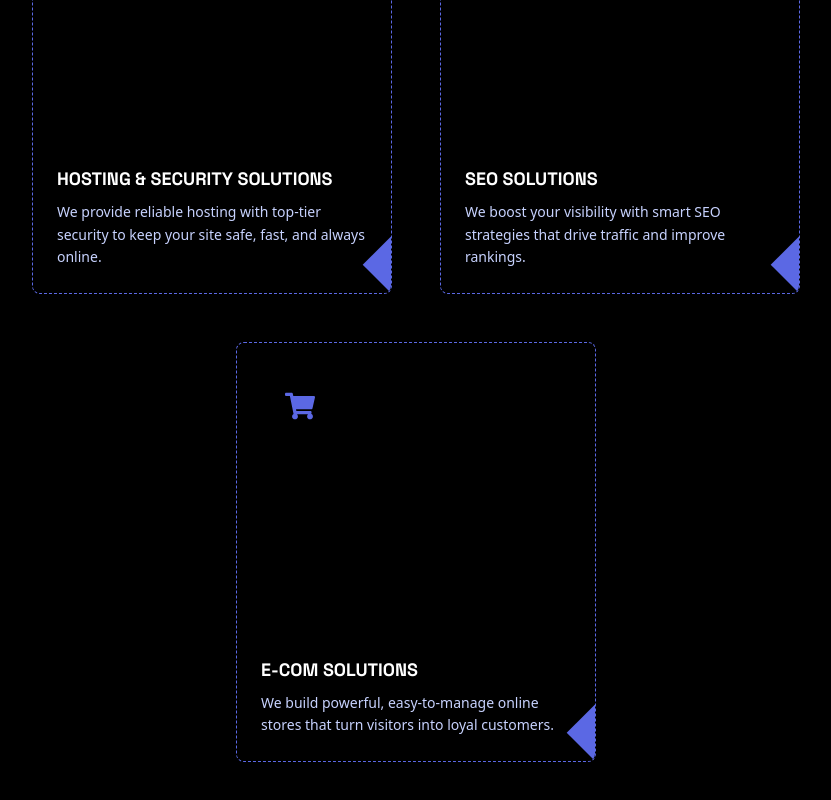
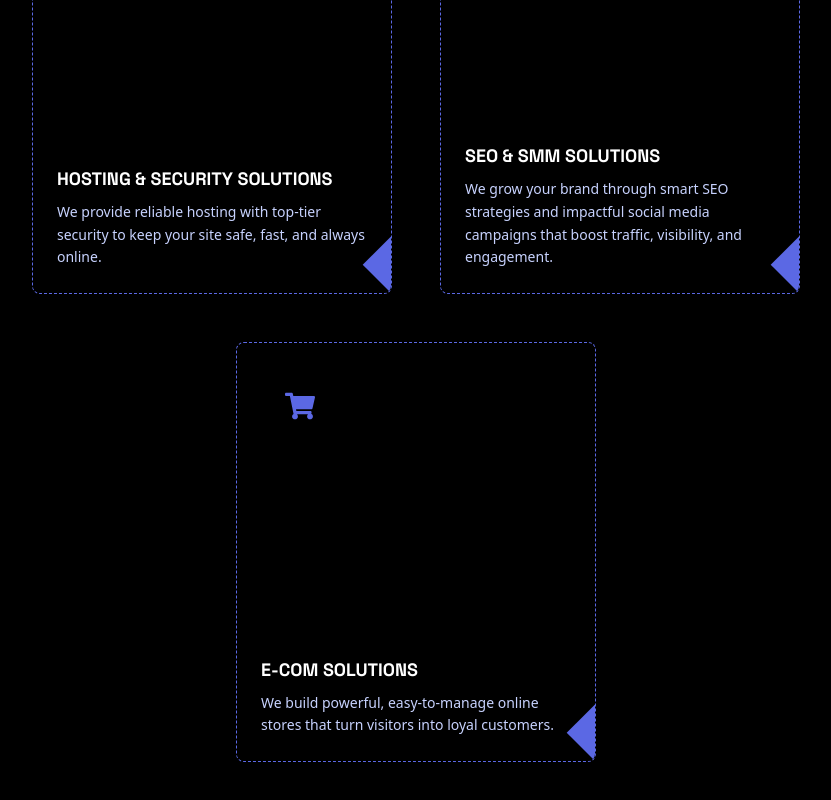
Before and after one commit to AbhishekChoudharyy/Webdrave-SkillsVarz-main, a React (Vite) app: page / in a window 1280 px wide. Shown: the part 2058-2858 px from the top of the page, without its empty margins (224-1055 px from the left). Built offline with nearby package versions, Linux system fonts and the light colour scheme; a web font is replaced by a local one.

Commit message:
Update Service.jsx

```diff
--- a/src/components/Service.jsx
+++ b/src/components/Service.jsx
@@ -20,8 +20,8 @@ const services = [
   },
   {
     icon: <FaChartLine className="text-3xl" />,
-    title: 'SEO SOLUTIONS',
-    description: 'We boost your visibility with smart SEO strategies that drive traffic and improve rankings.',
+    title: 'SEO & SMM SOLUTIONS',
+    description: 'We grow your brand through smart SEO strategies and impactful social media campaigns that boost traffic, visibility, and engagement.',
   },
   {
     icon: <FaShoppingCart className="text-3xl" />,
```
